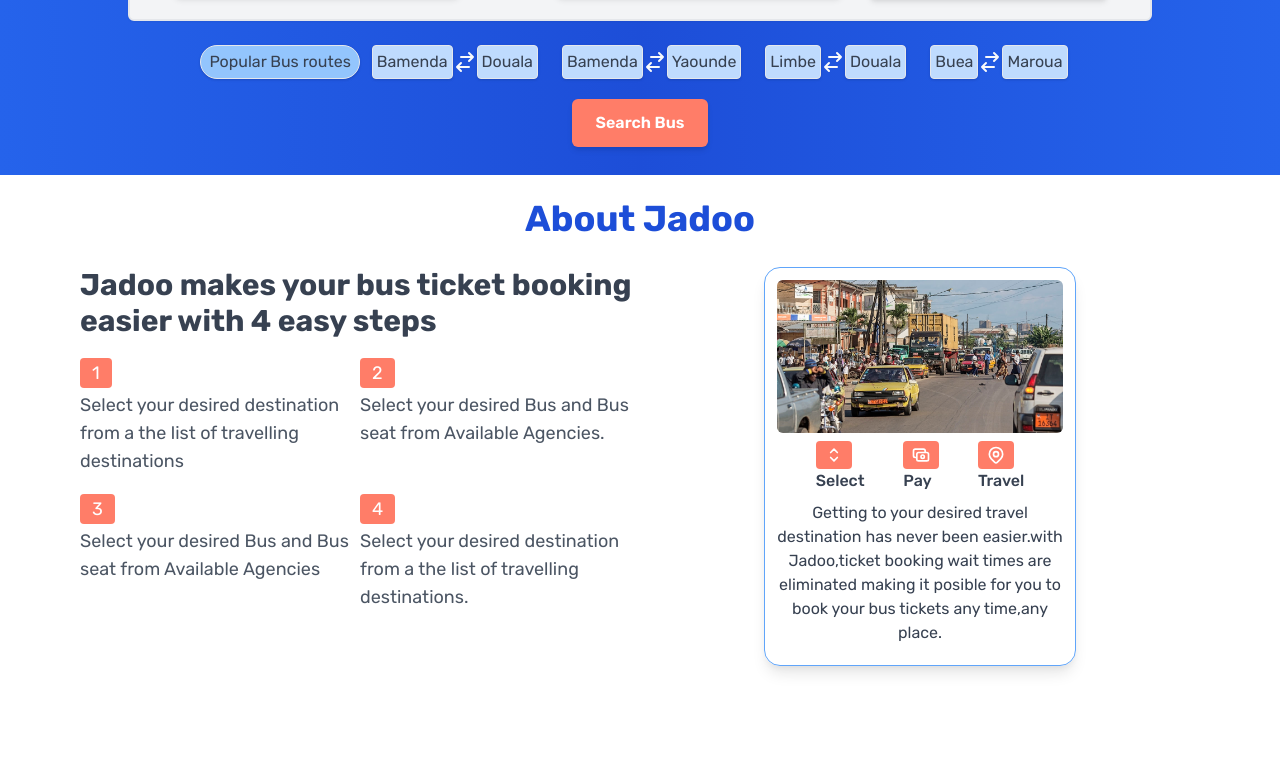
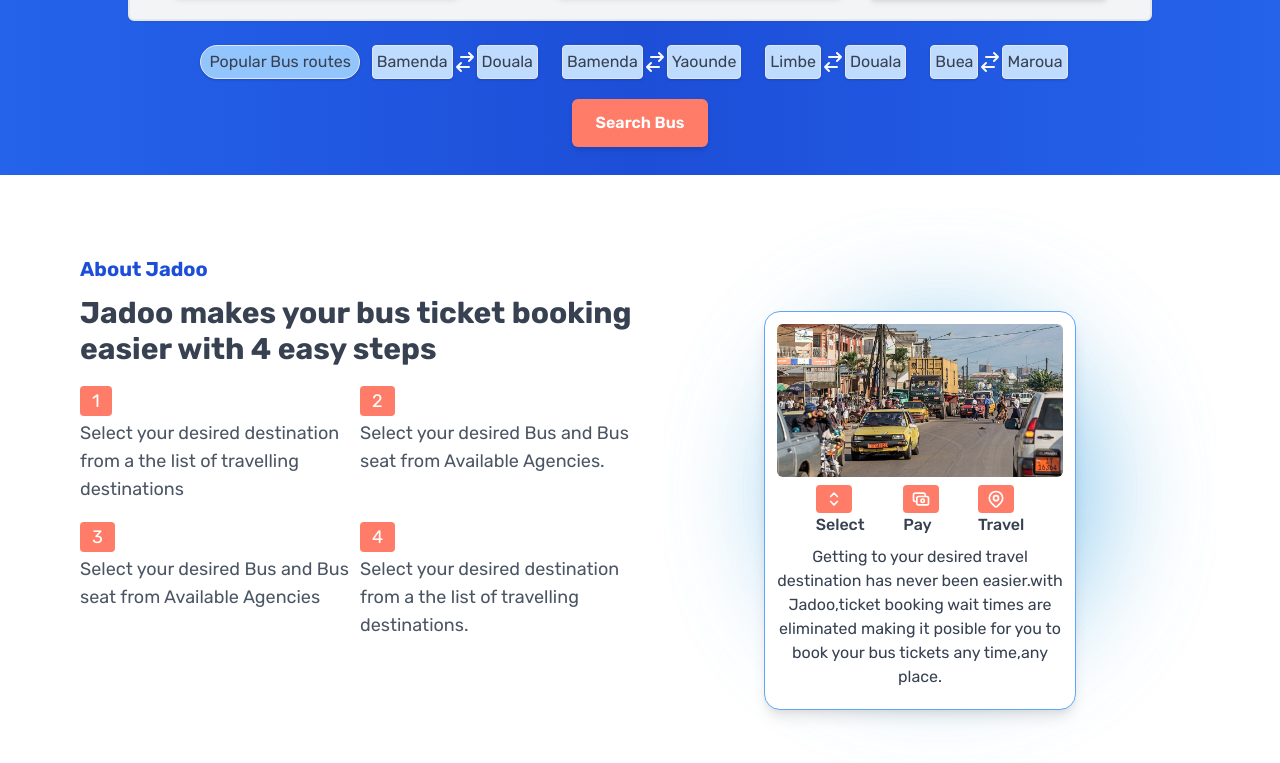
Before and after one commit to teyim/Jadoo, a React (Create React App) app: page / in a window 1280 px wide. Shown: the part 367-1130 px from the top of the page. Before the commit the page ends 1073 px from the top, so only its background shows below. Built offline with nearby package versions, Linux system fonts and the light colour scheme; a web font is replaced by a local one.

Commit message:
modify about section

```diff
--- a/src/Components/Layout/AboutSection/AboutSection.js
+++ b/src/Components/Layout/AboutSection/AboutSection.js
@@ -26,12 +26,12 @@
     },
   ];
   return (
-    <div className="max-w-8xl font-rubik my-6">
-      <h1 className="text-blue-700 text-center font-bold text-4xl my-3">
+    <div className="max-w-8xl font-rubik md:my-20">
+      <h1 className="text-blue-700 text-center  text-xl md:text-left font-bold my-3 md:pl-20 ">
         About Jadoo
       </h1>
       <div className="md:flex md:px-20 px-6">
-        <div className="md:w-1/2  md:text-left text-center py-4">
+        <div className="md:w-1/2  md:text-left text-center ">
           <h1 className="text-3xl font-bold text-gray-700">
             Jadoo makes your bus ticket booking easier with 4 easy steps
           </h1>
@@ -49,7 +49,47 @@
           </div>
         </div>
         <div className=" md:w-1/2 px-5 py-4 flex items-center justify-center ">
-          <div className="w-11/12 md:w-3/5 p-3 border border-blue-400 rounded-2xl shadow-lg h-full ">
+          <div className="absolute mb-10 ml-10">
+            <svg
+              width="554"
+              height="567"
+              viewBox="0 0 654 667"
+              fill="none"
+              xmlns="http://www.w3.org/2000/svg">
+              <g opacity="0.8" filter="url(#filter0_f)">
+                <ellipse
+                  cx="327"
+                  cy="333.5"
+                  rx="177"
+                  ry="183.5"
+                  fill="#59B1E6"
+                />
+              </g>
+              <defs>
+                <filter
+                  id="filter0_f"
+                  x="0"
+                  y="0"
+                  width="654"
+                  height="667"
+                  filterUnits="userSpaceOnUse"
+                  color-interpolation-filters="sRGB">
+                  <feFlood flood-opacity="0" result="BackgroundImageFix" />
+                  <feBlend
+                    mode="normal"
+                    in="SourceGraphic"
+                    in2="BackgroundImageFix"
+                    result="shape"
+                  />
+                  <feGaussianBlur
+                    stdDeviation="75"
+                    result="effect1_foregroundBlur"
+                  />
+                </filter>
+              </defs>
+            </svg>
+          </div>
+          <div className="z-50 w-11/12 md:w-3/5 p-3 border border-blue-400 rounded-2xl shadow-lg h-full bg-white">
             <img
               src={cityImage}
               alt="city"
```
Also changed, not shown: src/Assets/images/images.jpeg (deleted).
